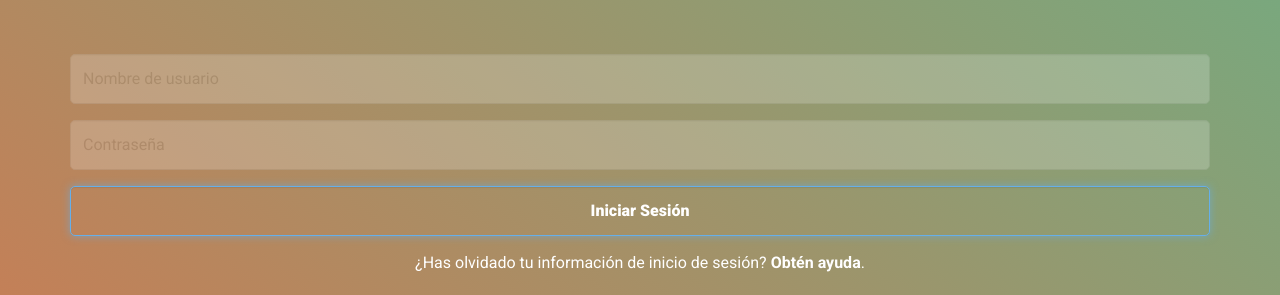
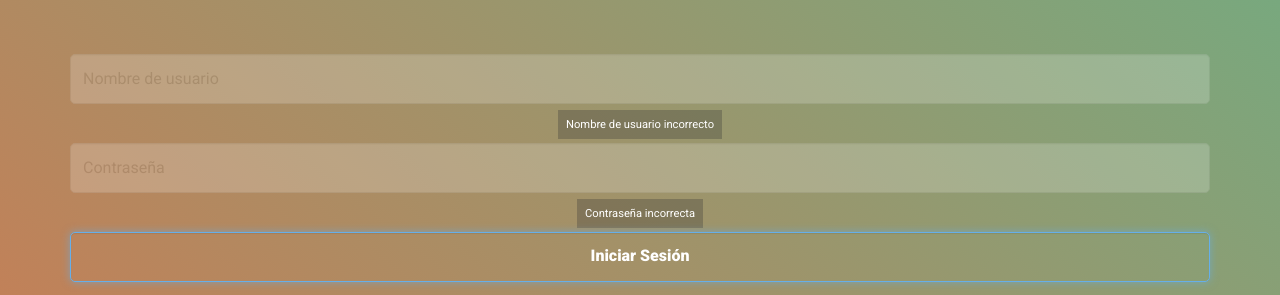
Before and after one commit to PaulaPonce/insta-collage, a plain HTML site: page index.html in a window 1280 px wide. Both pictures are taken after a click on the button "Iniciar Sesión". Shown: the part 491-786 px from the top of the page. Drawn offline with nearby package versions, Linux system fonts and the light colour scheme.

Commit message:
validation

```diff
--- a/assets/css/main.css
+++ b/assets/css/main.css
@@ -7,13 +7,7 @@ body{
 	color: #FFF;
 	background: linear-gradient(to bottom left, #5db78c, #ce7a52);
 }
-/*
-.gradient{
-	background: linear-gradient(to bottom left, #5db78c, #ce7a52);
-	background: linear-gradient(to left, #ce7a52, #a2817b);
-	background: linear-gradient(to right, rgba(162,129,123,0), rgba(162,129,123,1));
-}
-*/
+
 a{
 	color: #FFF;
 	font-weight: 700;
@@ -106,3 +100,11 @@ p.input-style{
 #footer p{
 	padding-top: 20px;
 }
+
+/* form validation */
+.input-group span{
+	background-color: rgba(51,51,51,0.3);
+	padding: .7em;
+	color: white;
+	font-size: .7em;
+}
--- a/assets/js/main.js
+++ b/assets/js/main.js
@@ -0,0 +1,30 @@
+var btnInicio = document.getElementById("inicio-sesion");
+btnInicio.addEventListener("click", validateForm);
+
+function validateForm(){
+	var nombre = document.getElementById("name").value;
+	var pass = document.getElementById("password").value;
+
+	var valNombre = document.getElementsByClassName("input-group")[0];
+	var valPass = document.getElementsByClassName("input-group")[1];
+
+	if(nombre == null || nombre.length == 0 || /^\s+$/.test(nombre)){
+		var nombreSpan = document.createElement("span");
+		var nombreText = document.createTextNode("Nombre de usuario incorrecto");
+		nombreSpan.appendChild(nombreText);
+		valNombre.appendChild(nombreSpan);
+	}
+	if((pass == "") || (pass == 123456) || (pass.length <= 6)){
+		var passSpan = document.createElement("span");
+		var passText = document.createTextNode("Contraseña incorrecta");
+		passSpan.appendChild(passText);
+		valPass.appendChild(passSpan);
+	}
+
+	clear(); //resetear campos
+}
+
+function clear(){
+	document.getElementById("name").value = "";
+	document.getElementById("password").value = "";
+}
--- a/index.html
+++ b/index.html
@@ -59,7 +59,7 @@
 					<input type="password" id="password" name="password" class="form-control input-style" placeholder="Contraseña" aria-describedby="basic-addon2">
 				</div>
 				<div class="input-group form-style">
-					<button class="form-control input-style" aria-describedby="basic-addon1">Iniciar Sesión</button>
+					<button id="inicio-sesion" class="form-control input-style" aria-describedby="basic-addon1">Iniciar Sesión</button>
 				</div>
 			</div>
 		</div>
```
